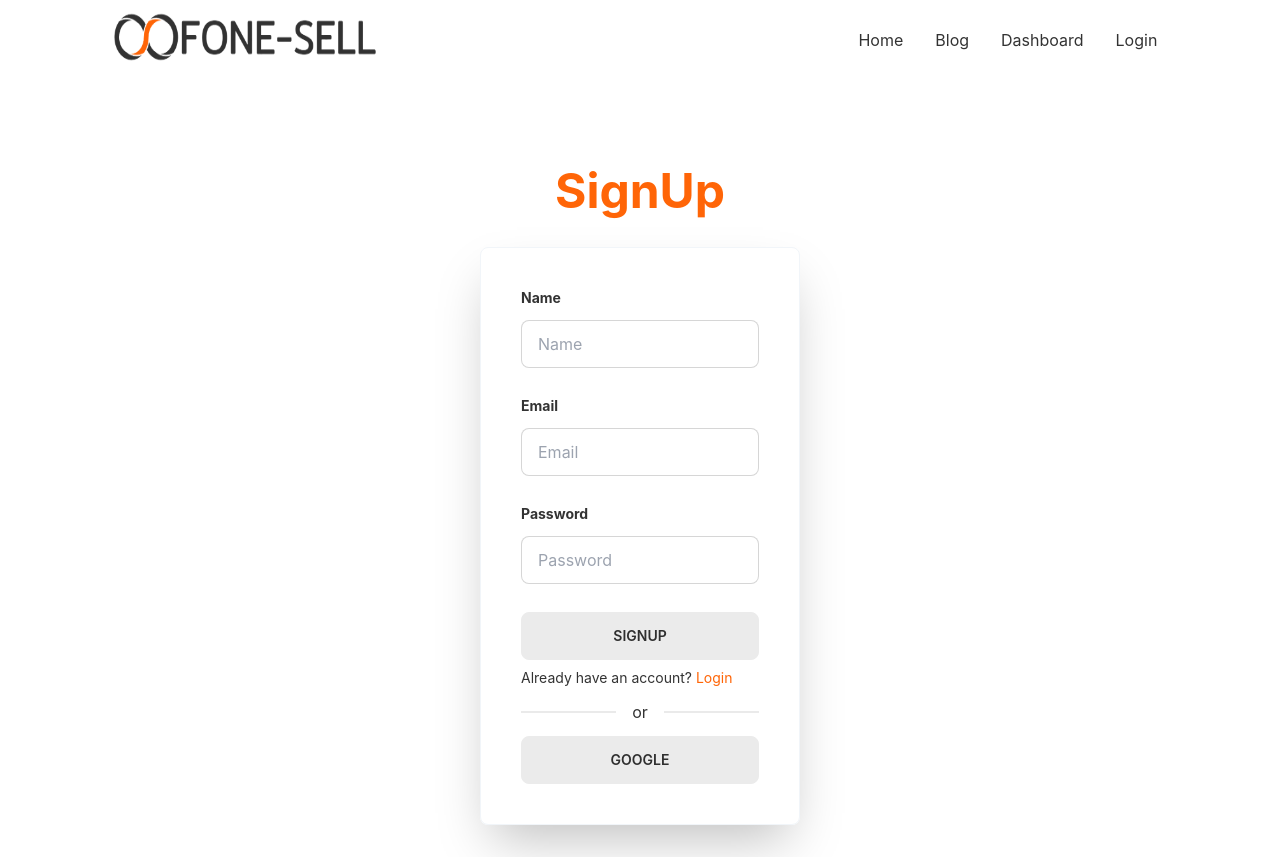
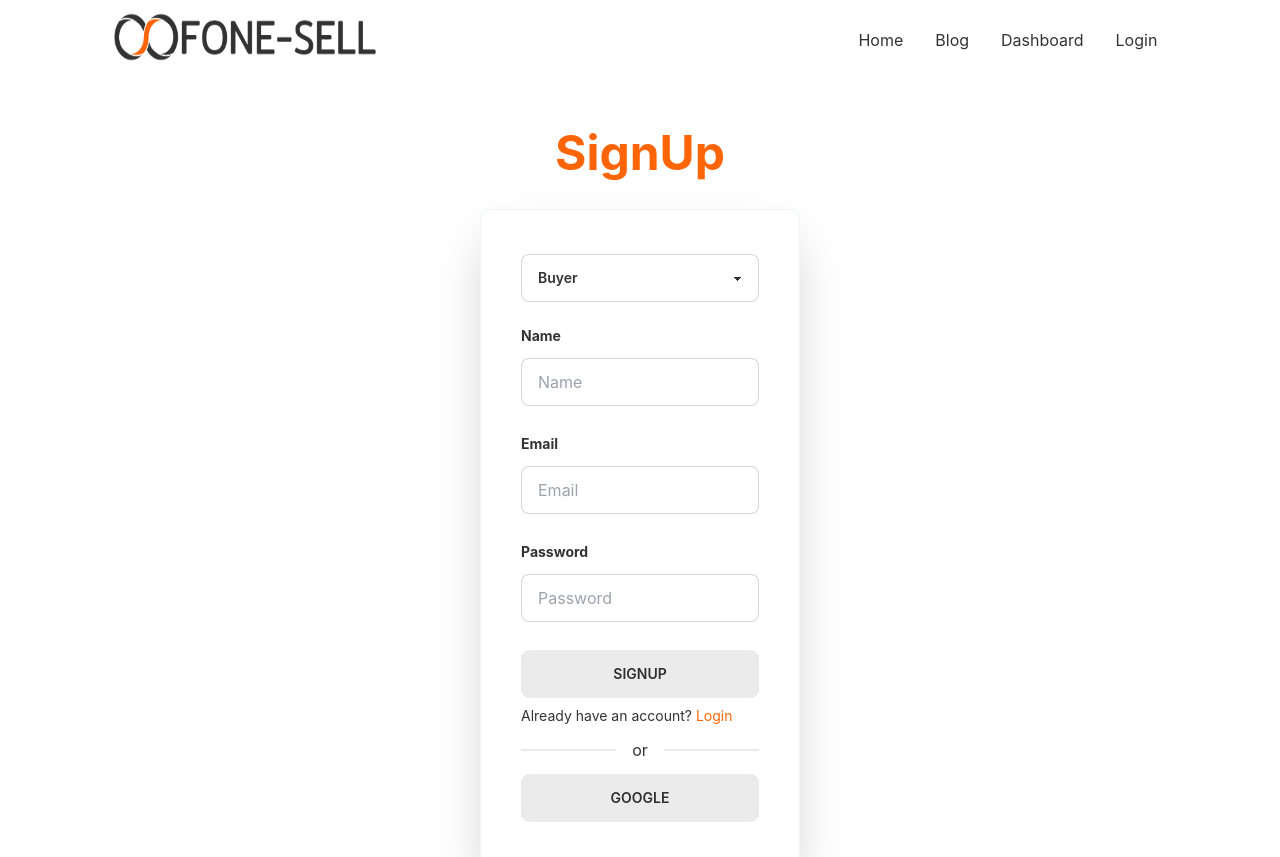
Before and after one commit to ibrahimkhalilullahshafi/Fone-sell-client, a React (Create React App) app: page /signup in a window 1280 px wide. Shown: the top 857 px of the page. Built offline with nearby package versions, Linux system fonts and the light colour scheme; no server answers.

Commit message:
add role button in signup

```diff
--- a/src/components/login/SignUp.js
+++ b/src/components/login/SignUp.js
@@ -19,7 +19,7 @@ const SignUp = () => {
 
 
     const handleSignUp = (data) => {
-        // console.log(data);
+        console.log(data);
         createUser(data.email, data.password)
             .then(result => {
                 const user = result.user;
@@ -52,6 +52,10 @@ const SignUp = () => {
         <div className='h-[800px] flex flex-col justify-center items-center'>
             <h1 className='text-center text-5xl font-bold my-8 text-[#ff6507]'>SignUp</h1>
             <form onSubmit={handleSubmit(handleSignUp)} className="form-control w-full max-w-xs  border-double border border-slate-100 shadow-2xl p-10 rounded-lg">
+                <select className="select select-bordered w-full max-w-xs rounded-lg mt-1 mb-6" defaultValue="Buyer" {...register("role")}>
+                    <option>Buyer</option>
+                    <option>Seller</option>
+                </select>
                 <span className="label-text font-bold">Name</span>
                 <input className="input input-bordered w-full max-w-xs rounded-lg mt-3 mb-1" type="text" placeholder="Name" {...register("name", { required: "Name is required" })} />
                 {errors.Name && <span role="alert" className='text-red-500'>{errors.Name?.message}</span>}
--- a/src/components/pages/products/Products.js
+++ b/src/components/pages/products/Products.js
@@ -5,7 +5,7 @@ const Products = () => {
     const productCollection = useLoaderData();
     console.log(productCollection);
     return (
-        <div>
+        <div className='justify-center grid lg:grid-cols-3 md:grid-cols-2 sm:grid-cols-1'>
             {productCollection.map(product =>
                 <div className="card w-96 bg-base-100 shadow-xl">
                     <figure><img src={product.imageURL} alt="Shoes" /></figure>
```
